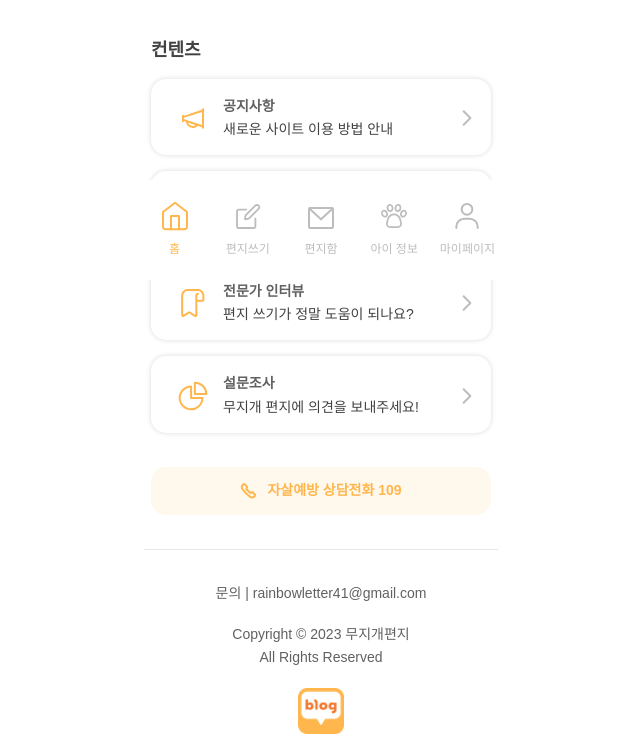
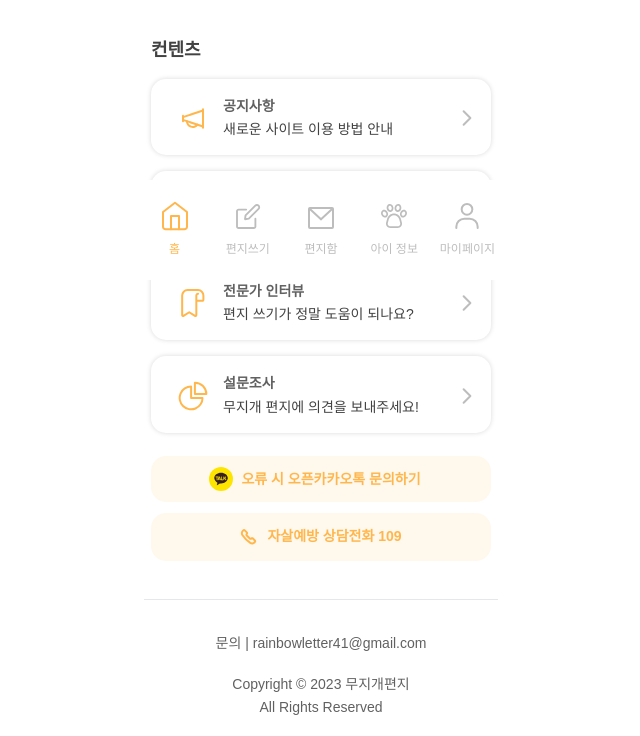
Before and after one commit to rainbow-letter/rainbow-letter-frontend, a React (Create React App) app: page / in a window 1280 px wide. Shown: the part 520-1256 px from the top of the page, without its empty margins (319-959 px from the left). Built offline with nearby package versions, Linux system fonts and the light colour scheme; no server answers.

Commit message:
feat: 홈 화면 카카오톡 링크 추가

```diff
--- /dev/null
+++ b/src/components/Home/OpenTalk.jsx
@@ -0,0 +1,32 @@
+import React from 'react';
+import { Link } from 'react-router-dom';
+
+import kakao from '../../assets/Talk.svg';
+import background from '../../assets/Talk_Background.svg';
+import { OPEN_TALK_MESSAGE } from './constants';
+
+export default function OpenTalk() {
+  return (
+    <section className="px-[25px] mt-[23px] mb-[11px] gap-[10px] relative">
+      <Link
+        to="https://open.kakao.com/o/s5yBU55f"
+        target="_blank"
+        className="w-full py-4 flex justify-center gap-2.5 bg-orange-50 text-solo-label text-orange-400 font-semibold rounded-[15px]"
+      >
+        <div className="mr-[10px]">
+          <img
+            src={background}
+            alt="background"
+            className="absolute top-1/2 transform -translate-x-1/2 -translate-y-1/2"
+          />
+          <img
+            src={kakao}
+            alt="kakao"
+            className="absolute z-10 top-1/2 transform -translate-x-1/2 -translate-y-1/2"
+          />
+        </div>
+        <p>{OPEN_TALK_MESSAGE}</p>
+      </Link>
+    </section>
+  );
+}
--- a/src/components/Home/PhoneButton.jsx
+++ b/src/components/Home/PhoneButton.jsx
@@ -8,7 +8,7 @@ export default function PhoneButton() {
     document.location.href = 'tel:109';
   };
   return (
-    <section className="px-[25px] my-[34px] ">
+    <section className="px-[25px] mb-[38px] ">
       <button
         type="button"
         onClick={() => onPhoneButtonclick()}
--- a/src/components/Home/constants.js
+++ b/src/components/Home/constants.js
@@ -30,7 +30,7 @@ export const CONTENTS_MESSAGE = [
   {
     id: 1,
     title: '따뜻한 조언',
-    description: '무지개마을 그림을 그린 잔디 언니 이야기',
+    description: '무지개 마을을 그린 잔디 언니 인터뷰',
     image: coffee,
     url: 'https://blog.naver.com/rainbowletter/223324567774',
   },
@@ -51,6 +51,7 @@ export const CONTENTS_MESSAGE = [
 ];
 
 export const PHONE_MESSAGE = '자살예방 상담전화 109';
+export const OPEN_TALK_MESSAGE = '오류 시 오픈카카오톡 문의하기';
 
 export const FOOTER_MESSAGE = Object.freeze({
   ADDRESS: '문의 | rainbowletter41@gmail.com',
--- a/src/view/Home.jsx
+++ b/src/view/Home.jsx
@@ -6,6 +6,7 @@ import LogoBar from '../components/Home/LogoBar';
 import BackgroundSection from '../components/Home/BackgroundSection';
 import PetsSection from '../components/Home/PetsSection';
 import ContentsSection from '../components/Home/ContentsSection';
+import OpenTalk from '../components/Home/OpenTalk';
 import PhoneButton from '../components/Home/PhoneButton';
 import Divider from '../components/Divider';
 import HomeFooter from '../components/Home/HomeFooter';
@@ -20,6 +21,7 @@ export default function LandingPage() {
       <BackgroundSection />
       <PetsSection isLoggedIn={!!token} />
       <ContentsSection />
+      <OpenTalk />
       <PhoneButton />
       <Divider />
       <HomeFooter />
```
Also changed, not shown: src/assets/Talk.svg (added), src/assets/Talk_Background.svg (added).
